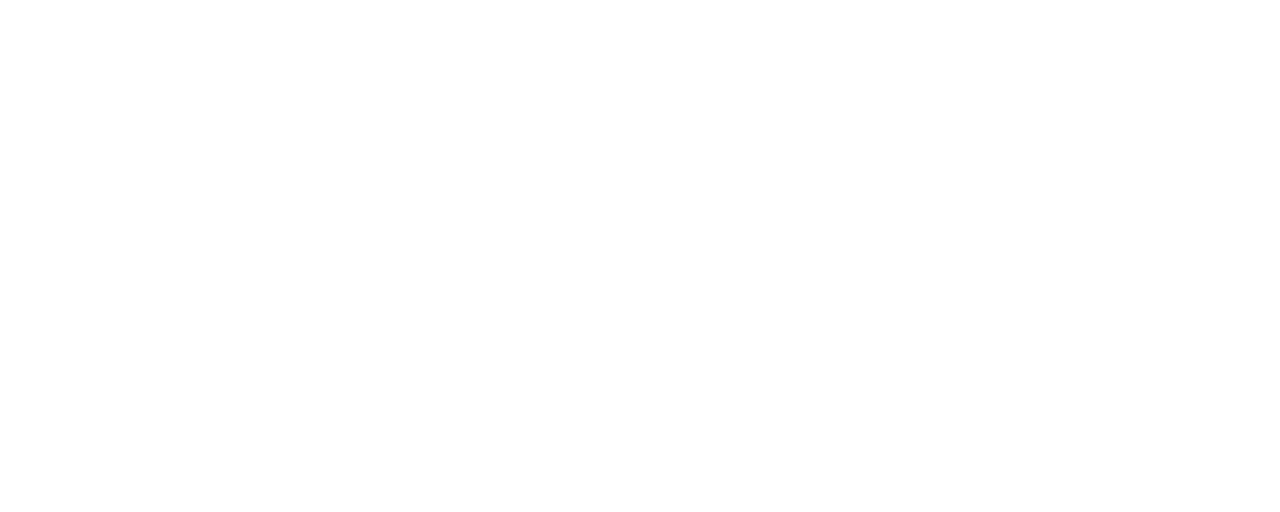
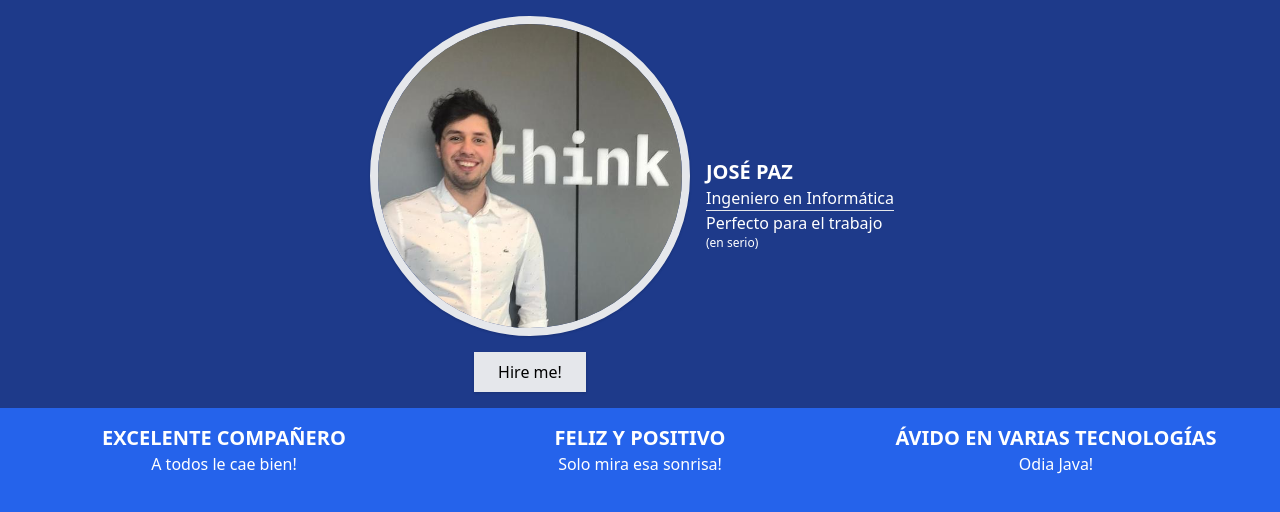
Before and after one commit to ucudal/PW_2021_Website-Pazcifier, a website: page docs/index.html in a window 1280 px wide. Drawn offline with nearby package versions, Linux system fonts and the light colour scheme.

Commit message:
✨ Creada estructura inicial de CV

```diff
--- a/docs/index.html
+++ b/docs/index.html
@@ -6,11 +6,49 @@
     <meta http-equiv="X-UA-Compatible" content="IE=edge">
     <meta name="viewport" content="width=device-width, initial-scale=1.0">
 
+    <link rel="stylesheet" href="https://unpkg.com/tailwindcss@^2/dist/tailwind.min.css">
+
     <title>Currículum Vitae - José Paz</title>
 </head>
 
-<body>
-
+<body class="bg-blue-600">
+    <div class="p-4 flex items-center justify-center bg-blue-900">
+        <div class="text-center">
+            <img class="border-8 border-gray-200 shadow rounded-full max-w-xs" alt="José Paz"
+                src="./assets/imgs/jpaz-cv.jpeg">
+            <button type="button" class="mt-4 shadow px-6 py-2 bg-gray-200 inline-flex items-center">Hire
+                me!</button>
+        </div>
+        <div class="p-4 text-white font-sans">
+            <p class="text-xl font-black uppercase">
+                José Paz
+            </p>
+            <p>
+                Ingeniero en Informática
+            </p>
+            <hr>
+            <p>
+                Perfecto para el trabajo
+            </p>
+            <p class="text-xs">
+                (en serio)
+            </p>
+        </div>
+    </div>
+    <div class="m-4 grid grid-cols-3 text-center">
+        <div class="text-white font-sans">
+            <p class="text-xl font-black uppercase">Excelente compañero</p>
+            <p>A todos le cae bien!</p>
+        </div>
+        <div class="text-white font-sans">
+            <p class="text-xl font-black uppercase">Feliz y positivo</p>
+            <p>Solo mira esa sonrisa!</p>
+        </div>
+        <div class="text-white font-sans">
+            <p class="text-xl font-black uppercase">Ávido en varias tecnologías</p>
+            <p>Odia Java!</p>
+        </div>
+    </div>
 </body>
 
 </html>
```
